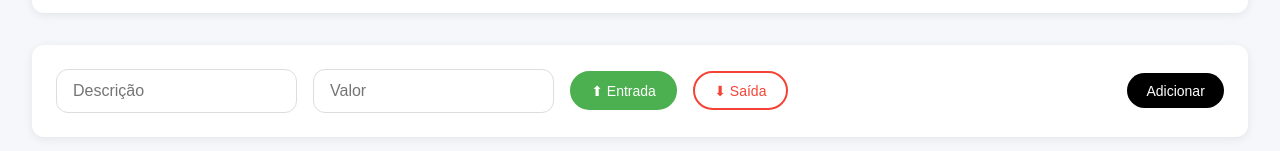
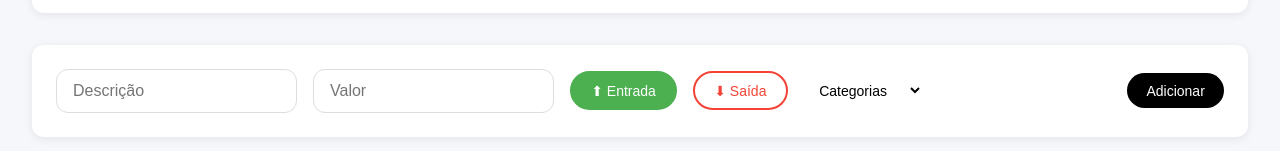
Before and after one commit to Carlosbispo21/Controle-Financeiro, a React (Vite) app: page /principal in a window 1280 px wide. Shown: the part 215-366 px from the top of the page. Built offline with nearby package versions, Linux system fonts and the light colour scheme; no server answers.

Commit message:
colocando o select das categorias

```diff
--- a/src/Principal/Principal.css
+++ b/src/Principal/Principal.css
@@ -144,6 +144,42 @@
   color: #fff;
 }
 
+.categorias {
+  display: flex;
+  align-items: center;
+  gap: 0.5rem;
+  border: 2px solid transparent;
+  padding: 0.6rem 0.6rem;
+  border-radius: 24px;
+  font-size: 14px;
+  font-weight: 500;
+  background-color: transparent;
+  cursor: pointer;
+  transition: all 0.3s ease;
+}
+
+.borda-preta {
+  border-color: #000;
+}
+
+.borda-vermelha {
+  border-color: red;
+  background-color: red;
+  color: #fff;
+}
+
+.borda-verde {
+  border-color: green;
+  background-color: green;
+  color: #fff;
+}
+
+.borda-amarela {
+  border-color: sandybrown;
+  background-color: sandybrown;
+  color: #fff;
+}
+
 .button-add {
   background-color: #000;
   color: #fff;
--- a/src/Principal/Principal.jsx
+++ b/src/Principal/Principal.jsx
@@ -21,6 +21,7 @@ const Principal = () => {
   const [valor, setValor] = useState("");
   const [tipo, setTipo] = useState("entrada");
   const [transacoes, setTransacoes] = useState([]);
+  const [borderColor, setBorderColor] = useState("");
 
   const entradas = transacoes
     .filter((t) => t.tipo === "entrada")
@@ -108,6 +109,20 @@ const Principal = () => {
     carregarTransacoes();
   }, [user]);
 
+  const selectColor = (e) => {
+    const valor = e.target.value;
+
+    if (valor === "Categorias") {
+      setBorderColor("borda-preta");
+    } else if (valor === "Saude") {
+      setBorderColor("borda-vermelha");
+    } else if (valor === "Alimentação") {
+      setBorderColor("borda-verde");
+    } else if (valor === "Material") {
+      setBorderColor("borda-amarela");
+    }
+  };
+
   return (
     <div className="container">
       <h1>Olá, {user ? user.displayName : "usuário!"}</h1>
@@ -170,6 +185,15 @@ const Principal = () => {
           >
             ⬇ Saída
           </button>
+          <select
+            className={`categorias ${borderColor}`}
+            onChange={selectColor}
+          >
+            <option value="Categorias">Categorias</option>
+            <option value="Saude">Saude</option>
+            <option value="Alimentação">Alimentação</option>
+            <option value="Material">Material</option>
+          </select>
         </div>
 
         <button className="button-add" onClick={adicionarTransacao}>
```
Also changed, not shown: src/Autenticacao/UserAuth.jsx (+1 -7 lines).
